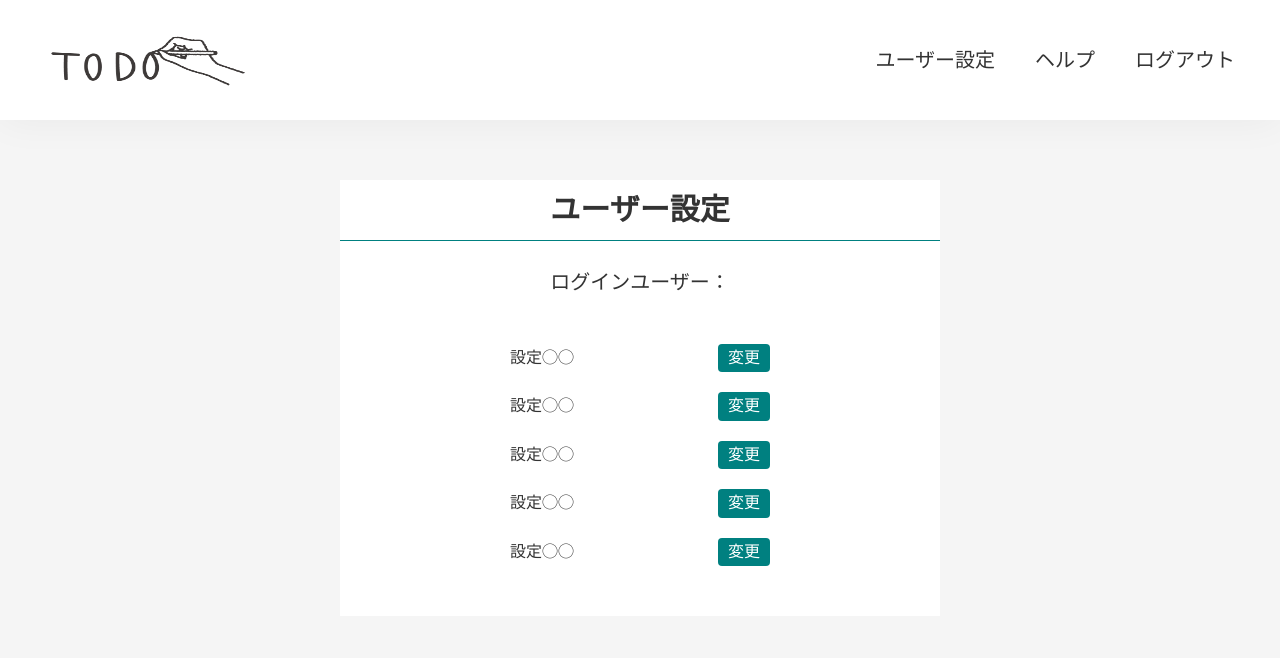
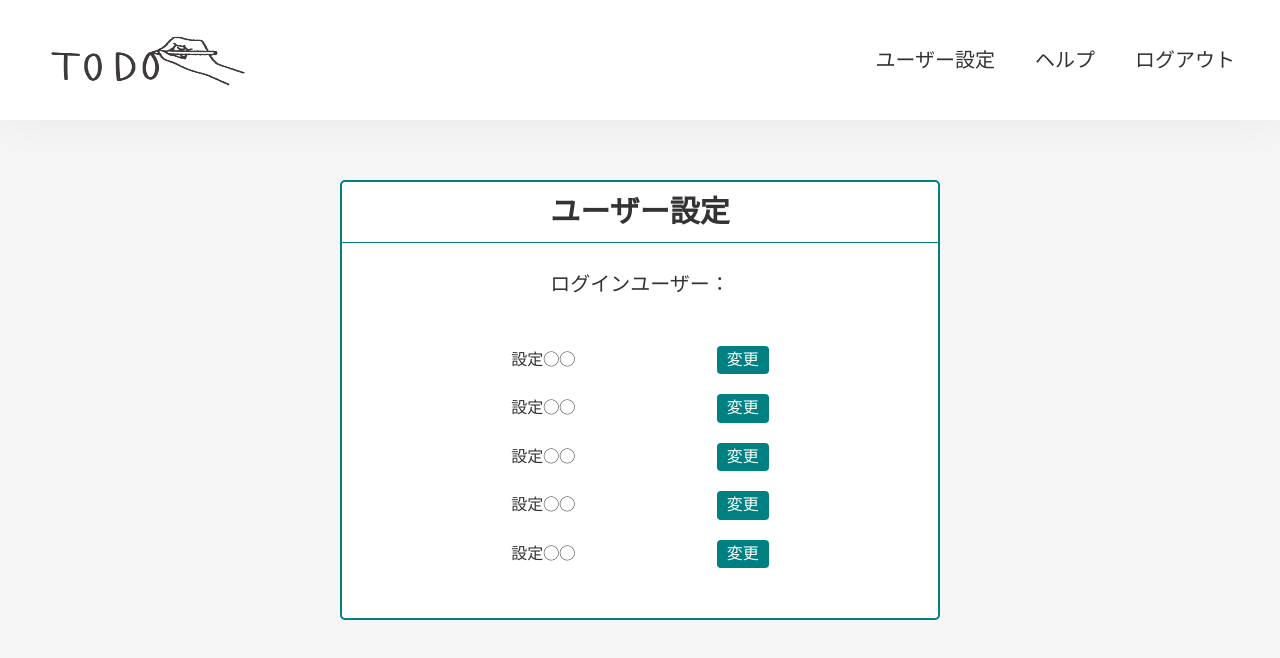
Before and after one commit to wadeen/original-react-todo, a React (Create React App) app: page /react-todo/user_management in a window 1280 px wide. Shown: the top 658 px of the page. Built offline with nearby package versions, Linux system fonts and the light colour scheme.

Commit message:
update: wrapper, added border

```diff
--- a/src/components/pages/UserManagement.tsx
+++ b/src/components/pages/UserManagement.tsx
@@ -58,6 +58,8 @@ export const UserManagement = () => {
 const wrapper = css`
   width: min(100%, 600px);
   margin: 60px auto;
+  border: 2px solid teal;
+  border-radius: 5px;
   background-color: #fff;
   @media screen and (max-width: 767px) {
     width: calc(100% - 40px);
```
